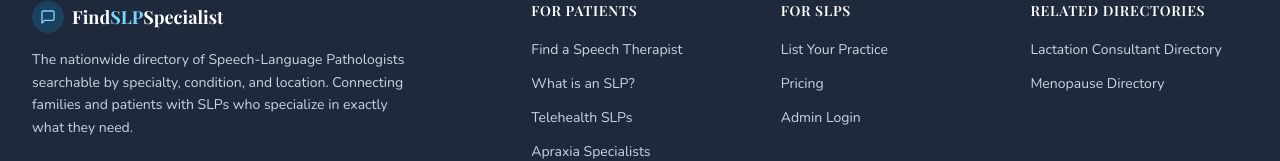
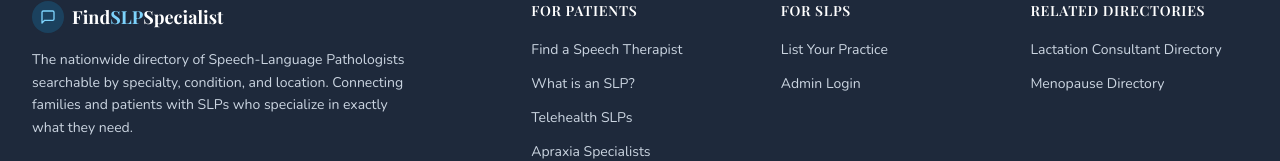
Before and after one commit to pete0585/slp-specialists-directory, a Next.js app: page / in a window 1280 px wide. Shown: the part 2365-2526 px from the top of the page. Built offline with nearby package versions, Linux system fonts and the light colour scheme; no server answers; the database is empty.

Commit message:
fix(slp-specialists-directory): remove subscription/pricing language — free listing only

```diff
--- a/components/Footer.tsx
+++ b/components/Footer.tsx
@@ -32,7 +32,7 @@
             <h3 className="text-sm font-semibold text-white uppercase tracking-wider mb-4">For SLPs</h3>
             <ul className="space-y-2.5">
               <li><Link href="/submit" className="text-sm text-slate-300 hover:text-white transition-colors">List Your Practice</Link></li>
-              <li><Link href="/submit#pricing" className="text-sm text-slate-300 hover:text-white transition-colors">Pricing</Link></li>
+              <li></li>
               <li><Link href="/admin" className="text-sm text-slate-300 hover:text-white transition-colors">Admin Login</Link></li>
             </ul>
           </div>
```
